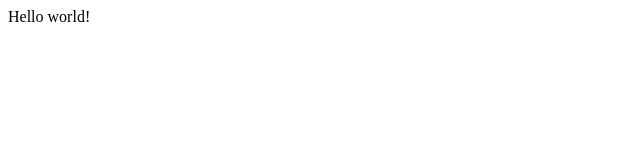
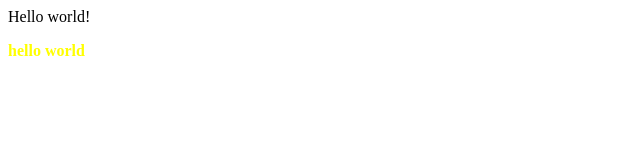
Before and after one commit to BaraaAJameha/Git-essentials, a plain HTML site: page index.html in a window 1280 px wide. Shown: the full height of the page, 0-640 px from the left. Drawn offline with Linux system fonts and the light colour scheme.

Commit message:
Update index.html

```diff
--- a/index.html
+++ b/index.html
@@ -1 +1,2 @@
 Hello world!
+<p style="color: yellow; "><strong>hello world</strong></p>
```
